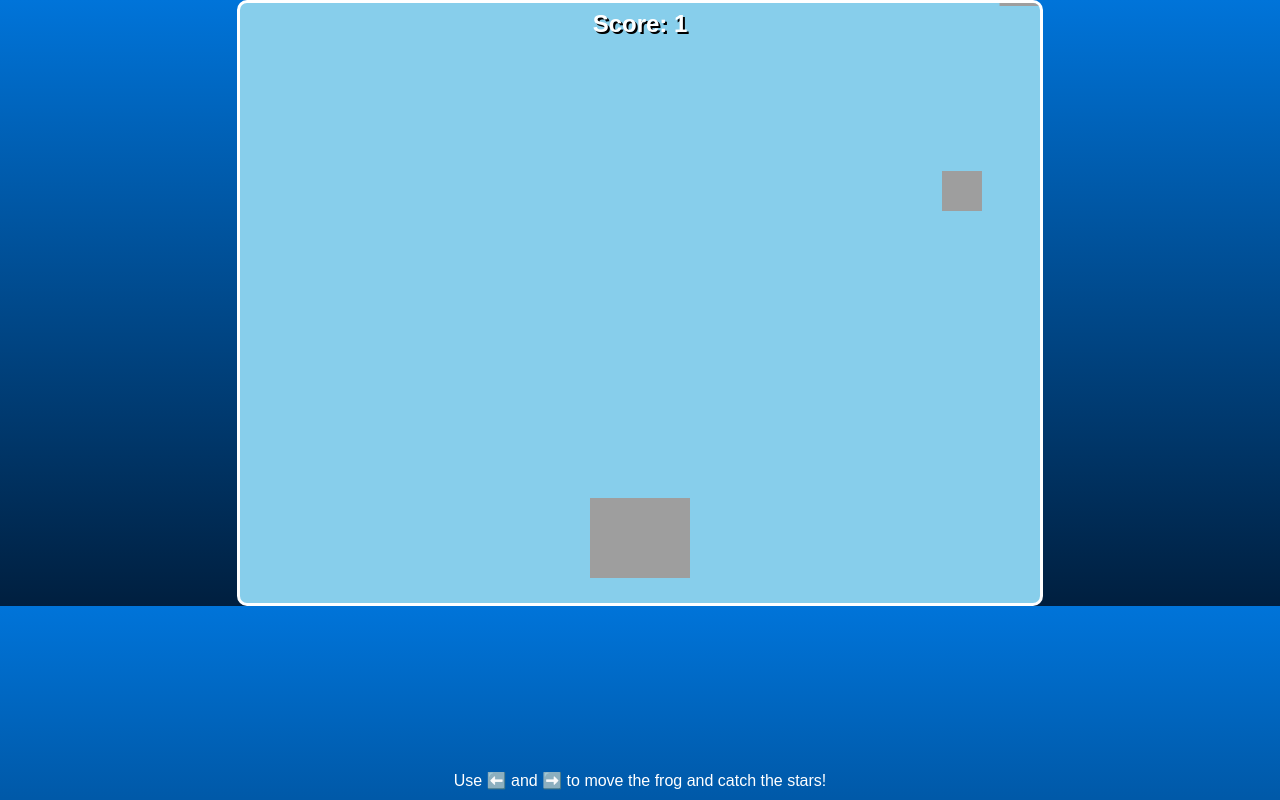
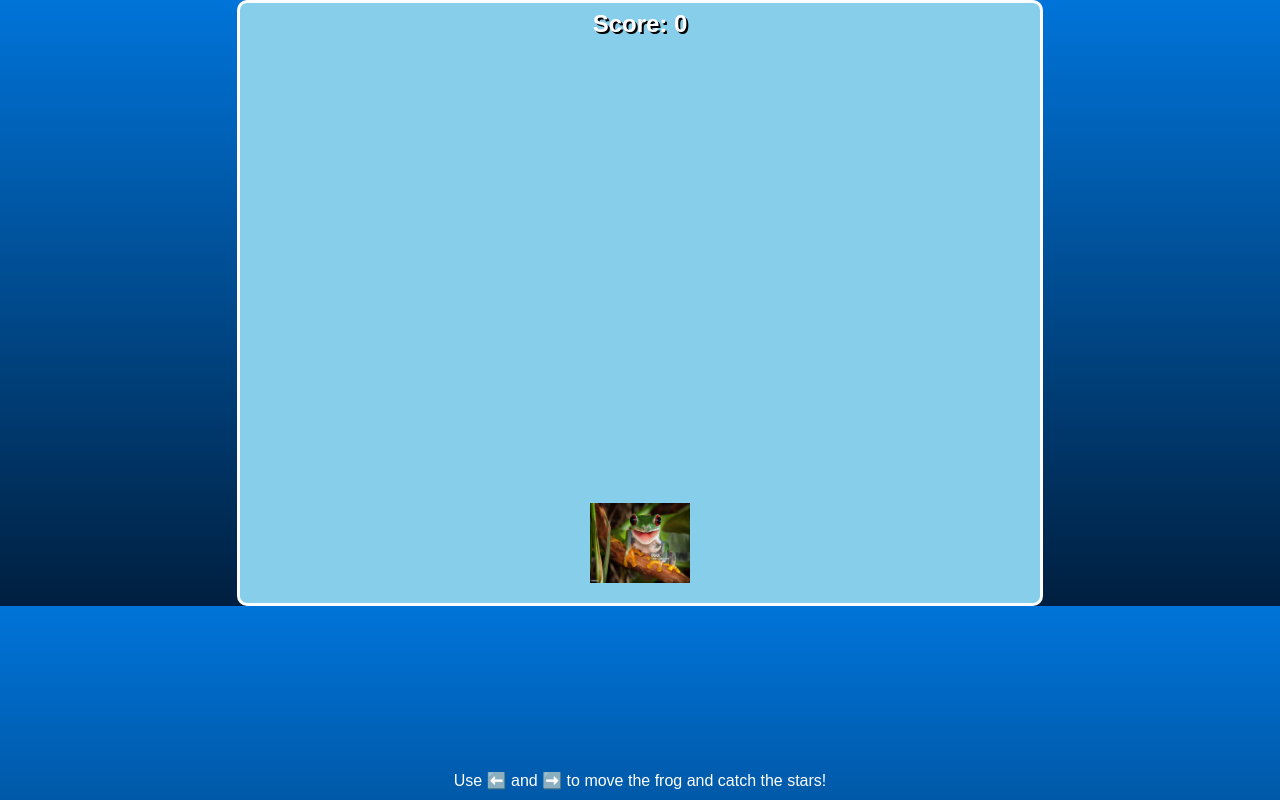
Before and after one commit to How-to1/Frog, a plain HTML site: page index.html in a window 1280 px wide. Drawn offline with Linux system fonts and the light colour scheme.

Commit message:
Update index.html

```diff
--- a/index.html
+++ b/index.html
@@ -51,11 +51,12 @@
     const canvas = document.getElementById('gameCanvas');
     const ctx = canvas.getContext('2d');
 
+    // Load your local frog.jpg image
     const frogImg = new Image();
-    frogImg.src = 'https://i.postimg.cc/kXdzCrvn/frog.png'; // Replace with your frog image URL
+    frogImg.src = 'frog.jpg'; // Make sure frog.jpg is in the same folder as index.html
 
     const starImg = new Image();
-    starImg.src = 'https://i.postimg.cc/3x3QzSGq/star.png'; // Replace with your star image URL
+    starImg.src = 'star.png'; // You can use your own image, or keep the external one if you prefer
 
     const frog = {
       x: canvas.width / 2 - 50,
@@ -138,13 +139,12 @@
         star.y += star.speed;
 
         if (detectCollision(frog, star)) {
-          // Star goes inside mouth
           stars.splice(index, 1);
           score++;
           document.getElementById('scoreBoard').textContent = 'Score: ' + score;
-          frogJump(); // make frog jump when catching a star
+          frogJump();
         } else if (star.y > canvas.height) {
-          stars.splice(index, 1); // remove star if it goes off-screen
+          stars.splice(index, 1);
         }
       });
     }
@@ -172,8 +172,7 @@
       requestAnimationFrame(gameLoop);
     }
 
-    // Start game
-    setInterval(createStar, 1000); // every second drop a new star
+    setInterval(createStar, 1000);
     gameLoop();
   </script>
 </body>
```
